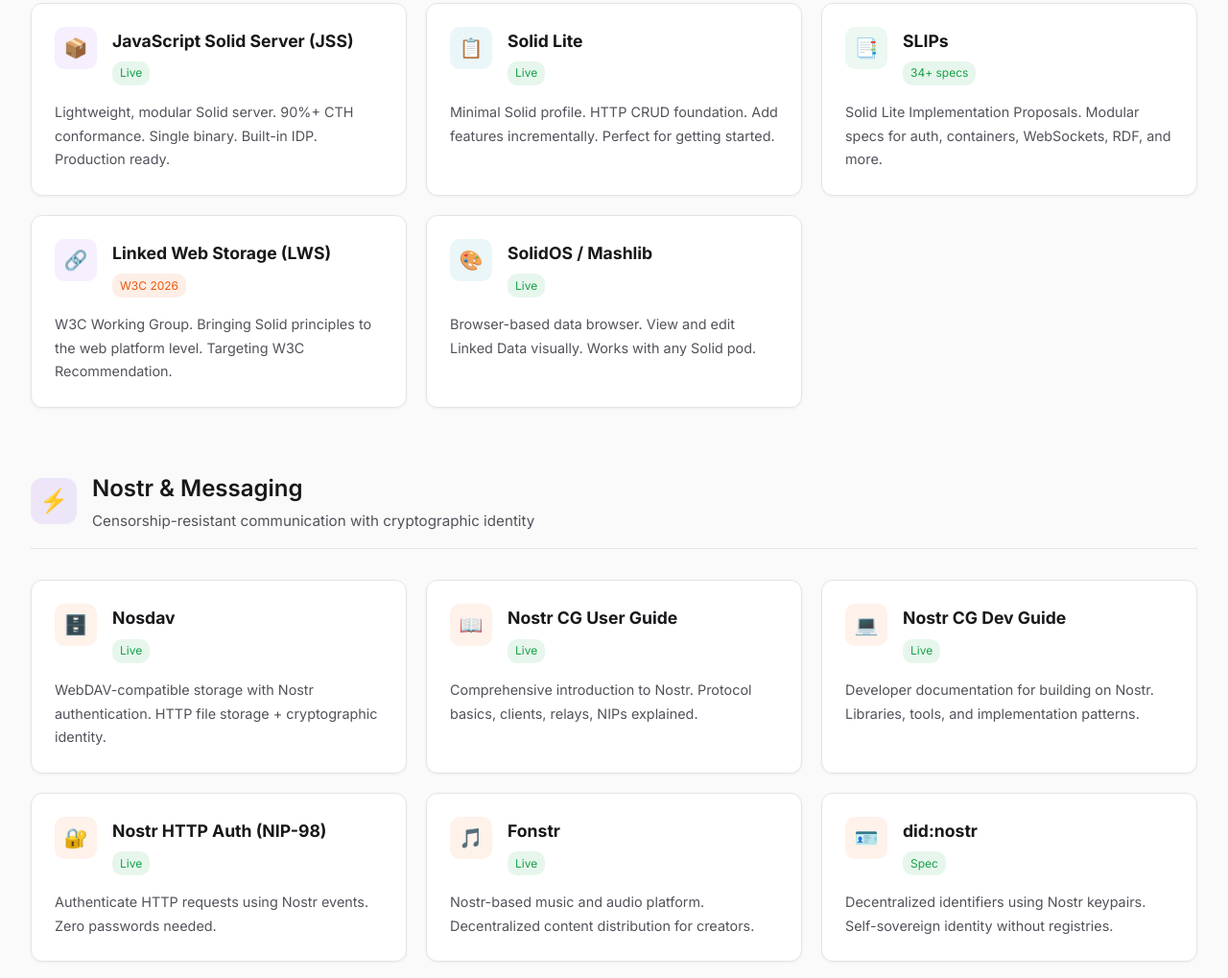
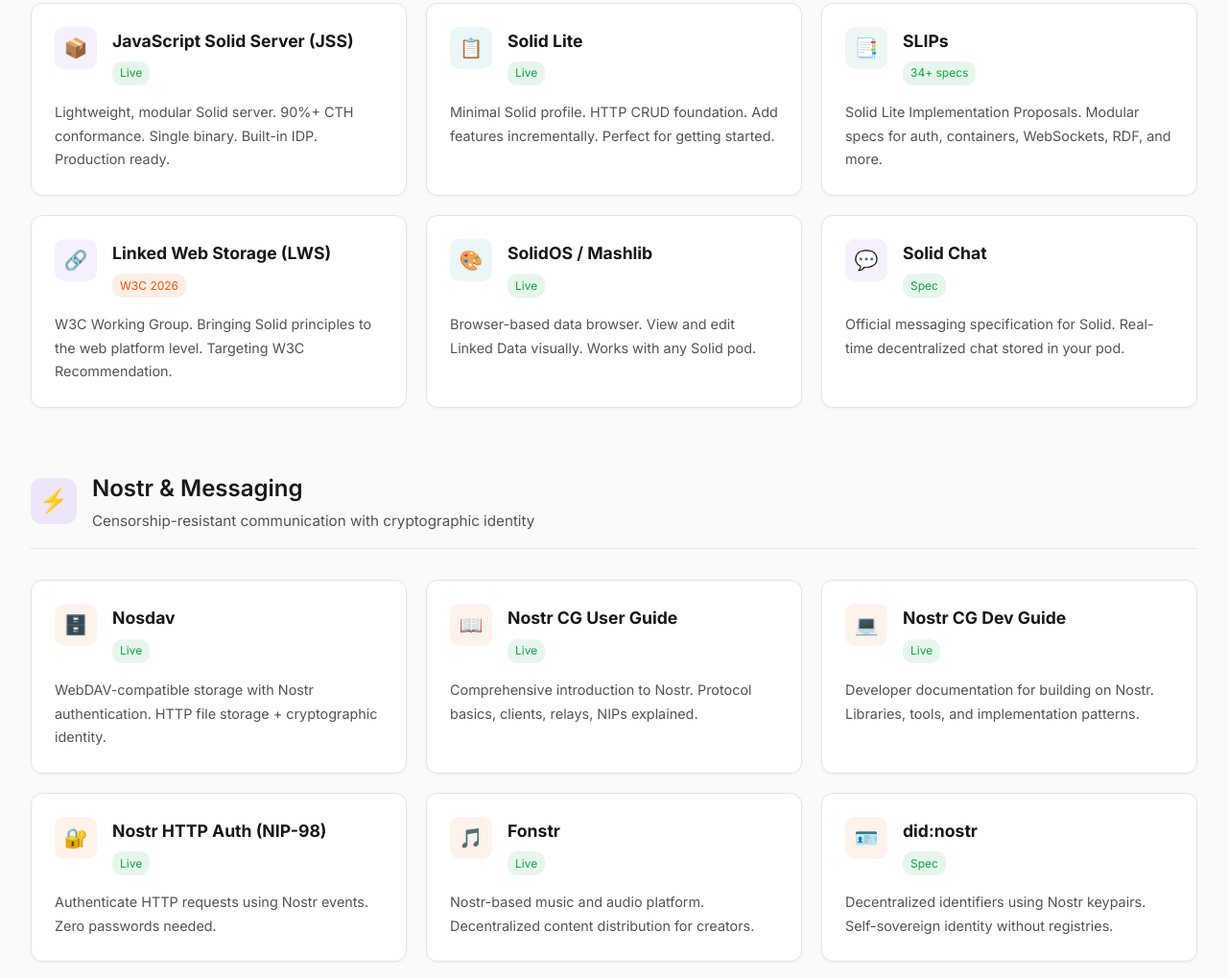
Before and after one commit to sandy-mount/sandymount, a website: page index.html in a window 1280 px wide. Shown: the part 1986-3005 px from the top of the page at 96% size. Drawn offline with Linux system fonts and the light colour scheme.

Commit message:
Add Solid Chat to Solid projects section
Official messaging specification for decentralized chat on Solid pods.
Links to solid-chat.com and the spec at solid.github.io/chat/

```diff
--- a/index.html
+++ b/index.html
@@ -177,6 +177,16 @@
             </div>
           </div>
           <p>Browser-based data browser. View and edit Linked Data visually. Works with any Solid pod.</p>
+        </a>
+        <a href="https://solid-chat.com" class="project-card">
+          <div class="project-top">
+            <div class="project-icon">💬</div>
+            <div class="project-info">
+              <h4>Solid Chat</h4>
+              <span class="status">Spec</span>
+            </div>
+          </div>
+          <p>Official messaging specification for Solid. Real-time decentralized chat stored in your pod.</p>
         </a>
       </div>
     </div>
```
